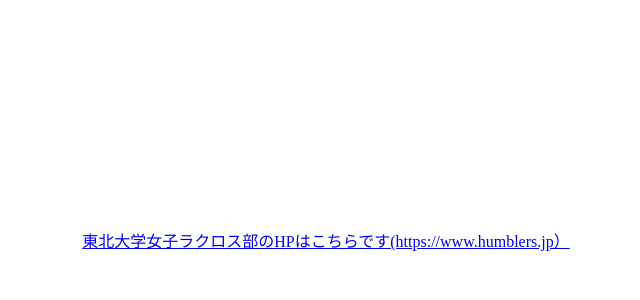
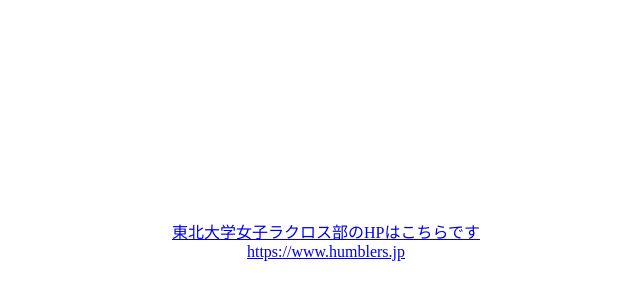
Before and after one commit to obrkn/humblers-redirect, a plain HTML site: page index.html in a window 1280 px wide. Shown: the part 168-468 px from the top of the page, without its empty margins (314-954 px from the left). Drawn offline with Linux system fonts and the light colour scheme.

Commit message:
add viewpoint

```diff
--- a/index.html
+++ b/index.html
@@ -1,11 +1,12 @@
 <!DOCTYPE html>
 <html>
 <head>
+  <meta name="viewport" content="width=device-width, initial-scale=1.0">
   <meta name="robots" content="noindex" />
 </head>
 <body>
   <div style="display: flex; align-items: center; justify-content: center; height: 100vh;">
-    <a href="https://www.humblers.jp">東北大学女子ラクロス部のHPはこちらです(https://www.humblers.jp）</a>
+    <a href="https://www.humblers.jp" style="text-align: center;">東北大学女子ラクロス部のHPはこちらです<br>https://www.humblers.jp</a>
   </div>
 </body>
 </html>
```
